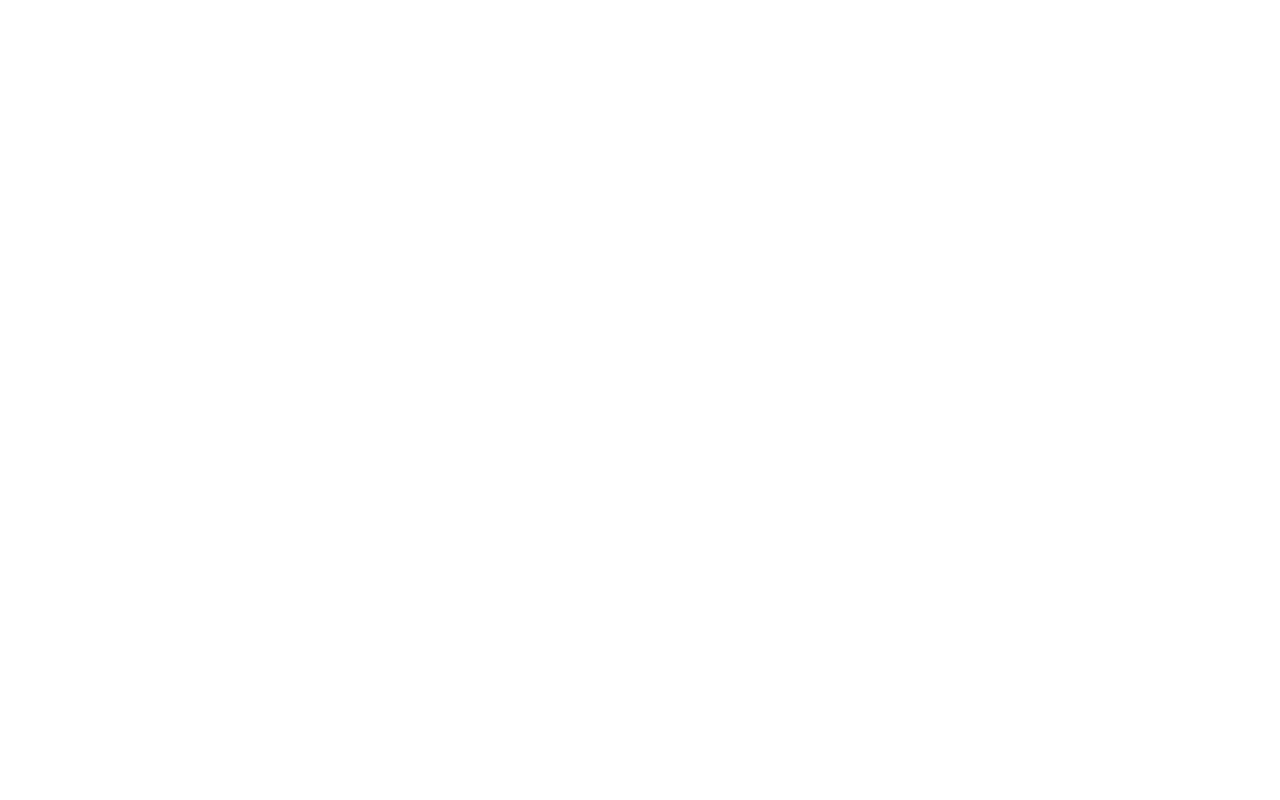
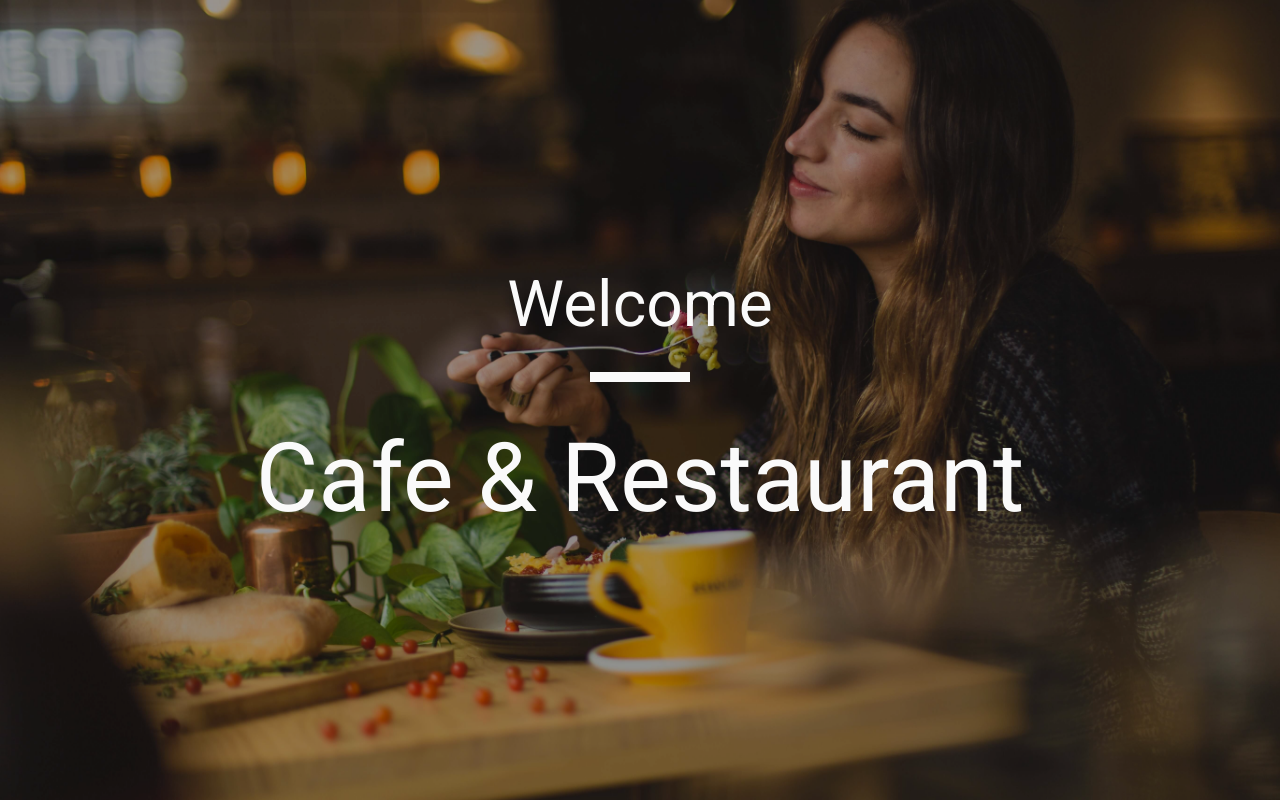
Before and after one commit to karol-wolski/restaurant, a website: page src/index.html in a window 1280 px wide. Drawn offline with nearby package versions, Linux system fonts and the light colour scheme; files that its build step writes are made by us from their sources; files whose address does not match are found by name.

Commit message:
feat: main slide (#2)

```diff
--- a/package.json
+++ b/package.json
@@ -8,7 +8,7 @@
     "autoprefixer": "postcss -u autoprefixer -r dist/css/*",
     "lint": "eslint src/js",
     "uglify": "npx mkdirp dist/js && uglifyjs src/js/script.js --compress --mangle --warn --output dist/js/script.js",
-    "imagemin": "imagemin src/images dist/images -p",
+    "imagemin": "imagemin src/images/* --out-dir=dist/images -p",
     "build:html": "copyfiles -f ./src/index.html dist",
     "build:css": "npm run scss && npm run autoprefixer",
     "build:js": "npm run lint && npm run uglify",
--- a/src/index.html
+++ b/src/index.html
@@ -6,12 +6,20 @@
   <meta name="viewport" content="width=device-width, initial-scale=1.0">
   <title>Restaurant</title>
   <meta name="description" content="Cafe & Restaurant - the best place in town">
-  <link rel="stylesheet" href="https://cdnjs.cloudflare.com/ajax/libs/normalize/8.0.1/normalize.min.css">
   <link rel="stylesheet" href="./css/style.css">
 </head>
 
 <body>
-
+  <section id="main-slide" class="main-slide">
+    <div class="main-slide__container">
+      <p class="main-slide__subtitle">
+        Welcome
+      </p>
+      <h1 class="main-slide__title">
+        Cafe & Restaurant
+      </h1>
+    </div>
+  </section>
 </body>
 
 <script src="./js/script.js"></script>
--- /dev/null
+++ b/src/scss/_colours.scss
@@ -0,0 +1,3 @@
+$base: #fafafa;
+$bg-shading: rgba(0, 0, 0, 0.35);
+$bg-dark: rgba(0, 0, 0, 0.9);
--- /dev/null
+++ b/src/scss/_fonts.scss
@@ -0,0 +1 @@
+$fRegular: 400;
--- /dev/null
+++ b/src/scss/_functions.scss
@@ -0,0 +1,5 @@
+@import './z-index';
+
+@function z-index($key) {
+  @return map-get($z-index, $key);
+}
--- /dev/null
+++ b/src/scss/_mixins.scss
@@ -0,0 +1,23 @@
+@import './_functions';
+
+@mixin bg-image($color, $url, $repeat, $size, $position) {
+  background-color: $color;
+  background-image: url($url);
+  background-repeat: $repeat;
+  background-size: $size;
+  background-position: $position;
+}
+
+@mixin flex($justify-content, $align-items, $direction: unset) {
+  display: flex;
+  justify-content: $justify-content;
+  align-items: $align-items;
+
+  @if $direction != unset {
+    flex-direction: $direction;
+  }
+}
+
+@mixin z-index($key) {
+  z-index: z-index($key);
+}
--- /dev/null
+++ b/src/scss/_z-index.scss
@@ -0,0 +1,4 @@
+$z-index: (
+  main-slide-bg-shading: 0,
+  main-slide-container: 1,
+);
--- /dev/null
+++ b/src/scss/global.scss
@@ -0,0 +1,14 @@
+@import url('https://fonts.googleapis.com/css2?family=Roboto:ital,wght@0,100;0,300;0,400;0,500;0,700;0,900;1,100;1,300;1,400;1,500;1,700;1,900&display=swap');
+
+*,
+*:before,
+*:after {
+  box-sizing: border-box;
+  margin: 0;
+  padding: 0;
+}
+
+html {
+  font-family: 'Roboto', sans-serif;
+  font-size: 62.5%;
+}
--- /dev/null
+++ b/src/scss/main-slide.scss
@@ -0,0 +1,58 @@
+@import './_fonts';
+@import './_colours';
+@import './mixins';
+
+.main-slide {
+  height: 100vh;
+  @include bg-image($bg-dark, '../images/slide.jpg', no-repeat, cover, center);
+  @include flex(center, center);
+
+  &::after {
+    content: '';
+    display: block;
+    height: 100vh;
+    background-color: $bg-shading;
+    position: absolute;
+    top: 0;
+    left: 0;
+    width: 100vw;
+    @include z-index(main-slide-bg-shading);
+  }
+
+  &__container {
+    @include flex(center, center, column);
+    padding: 0 1.5rem;
+    @include z-index(main-slide-container);
+  }
+
+  &__title {
+    font-size: 6rem;
+    font-weight: $fRegular;
+    color: $base;
+    text-align: center;
+    margin-top: 4rem;
+
+    @media (min-width: 640px) {
+      font-size: 7rem;
+    }
+
+    @media (min-width: 960px) {
+      font-size: 9.6rem;
+    }
+  }
+
+  &__subtitle {
+    font-size: 6.4rem;
+    font-weight: $fRegular;
+    color: $base;
+
+    &::after {
+      content: '';
+      display: block;
+      border-bottom: 1rem solid $base;
+      width: 100px;
+      margin: 0 auto;
+      padding-top: 3rem;
+    }
+  }
+}
--- a/src/scss/style.scss
+++ b/src/scss/style.scss
@@ -1,5 +1,2 @@
-*,
-*:before,
-*:after {
-  box-sizing: border-box;
-}
+@import './global';
+@import './main-slide';
```
Also changed, not shown: src/images/slide.jpg (added).
